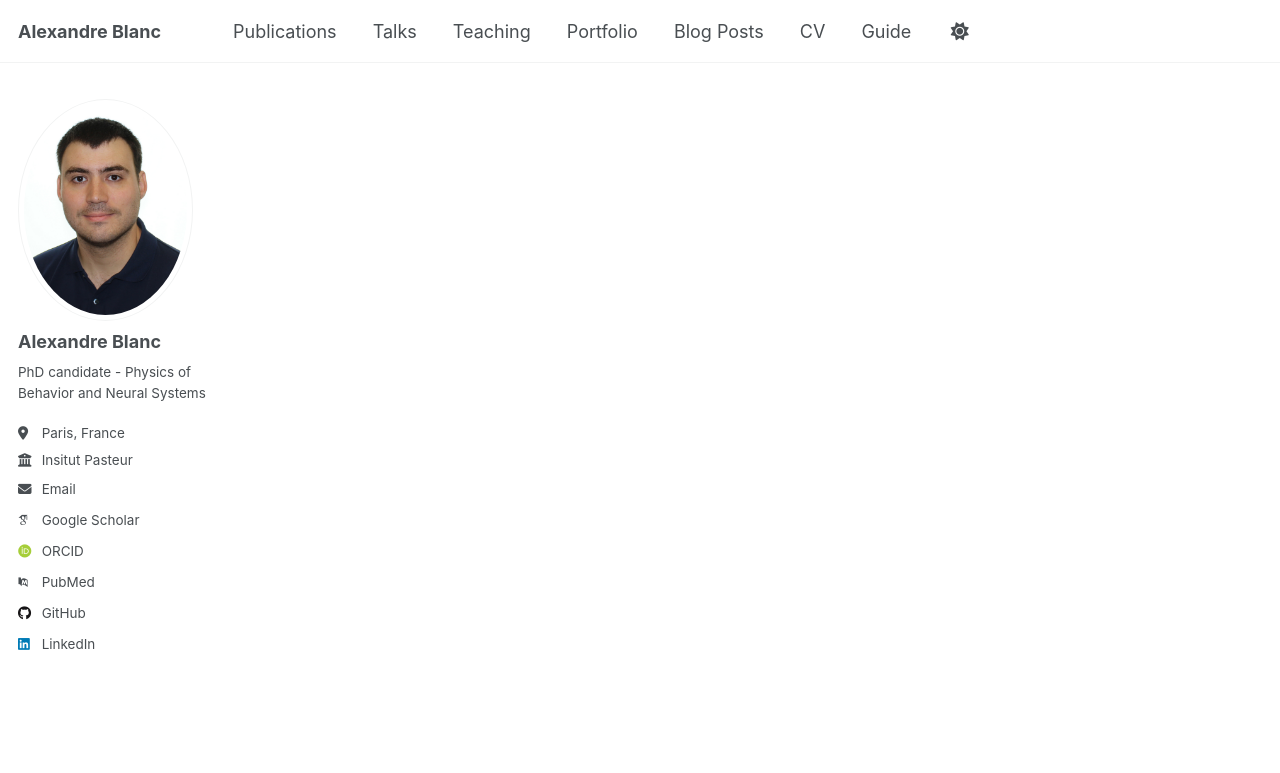
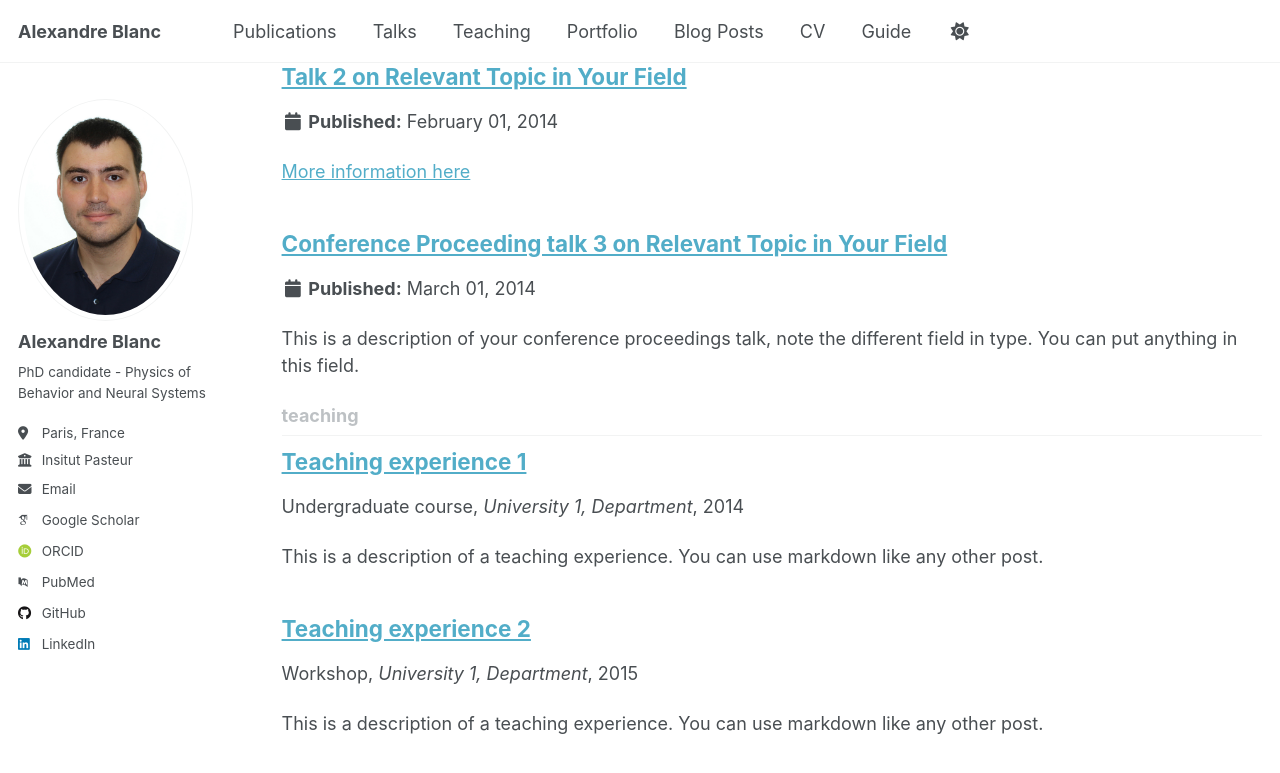
Before and after one commit to aleblanc30/aleblanc30.github.io, a Jekyll site: the page built from _pages/collection-archive.html, in a window 1280 px wide and 900 px high, scrolled down 2702 px. Shown: the top 773 px of the window. Built offline with Jekyll 4.4.1, drawn with Linux system fonts in a browser that asks for light colours; some web fonts are replaced; a script that is not in the unit is left out; part of the change alters nothing that is shown; some of the changed text lies outside the part shown.

Commit message:
Update _config.yml

```diff
--- a/_config.yml
+++ b/_config.yml
@@ -219,13 +219,13 @@ kramdown:
 # These settings control the types of collections used by the template
 collections:
   teaching:
-    output: false
+    output: true
     permalink: /:collection/:path/
   publications:
     output: true
     permalink: /:collection/:path/
   portfolio:
-    output: false
+    output: true
     permalink: /:collection/:path/
   talks:
     output: true
@@ -235,16 +235,16 @@ collections:
 # These settings control how pages and collections are included in the site
 defaults:
   # _posts
-  - scope:
-      path: ""
-      type: posts
-    values:
-      layout: single
-      author_profile: true
-      read_time: true
-      comments: true
-      share: true
-      related: true
+  # - scope:
+  #     path: ""
+  #     type: posts
+  #   values:
+  #     layout: single
+  #     author_profile: true
+  #     read_time: true
+  #     comments: true
+  #     share: true
+  #     related: true
   # _pages
   - scope:
       path: ""
@@ -253,14 +253,14 @@ defaults:
       layout: single
       author_profile: true
   # _teaching
-  - scope:
-      path: ""
-      type: teaching
-    values:
-      layout: single
-      author_profile: true
-      share: true
-      comments: true
+  # - scope:
+  #     path: ""
+  #     type: teaching
+  #   values:
+  #     layout: single
+  #     author_profile: true
+  #     share: true
+  #     comments: true
   # _publications
   - scope:
       path: ""
@@ -271,14 +271,14 @@ defaults:
       share: true
       comments: true
   # _portfolio
-  - scope:
-      path: ""
-      type: portfolio
-    values:
-      layout: single
-      author_profile: true
-      share: true
-      comment: true
+  # - scope:
+  #     path: ""
+  #     type: portfolio
+  #   values:
+  #     layout: single
+  #     author_profile: true
+  #     share: true
+  #     comment: true
   # _talks
   - scope:
       path: ""
```
